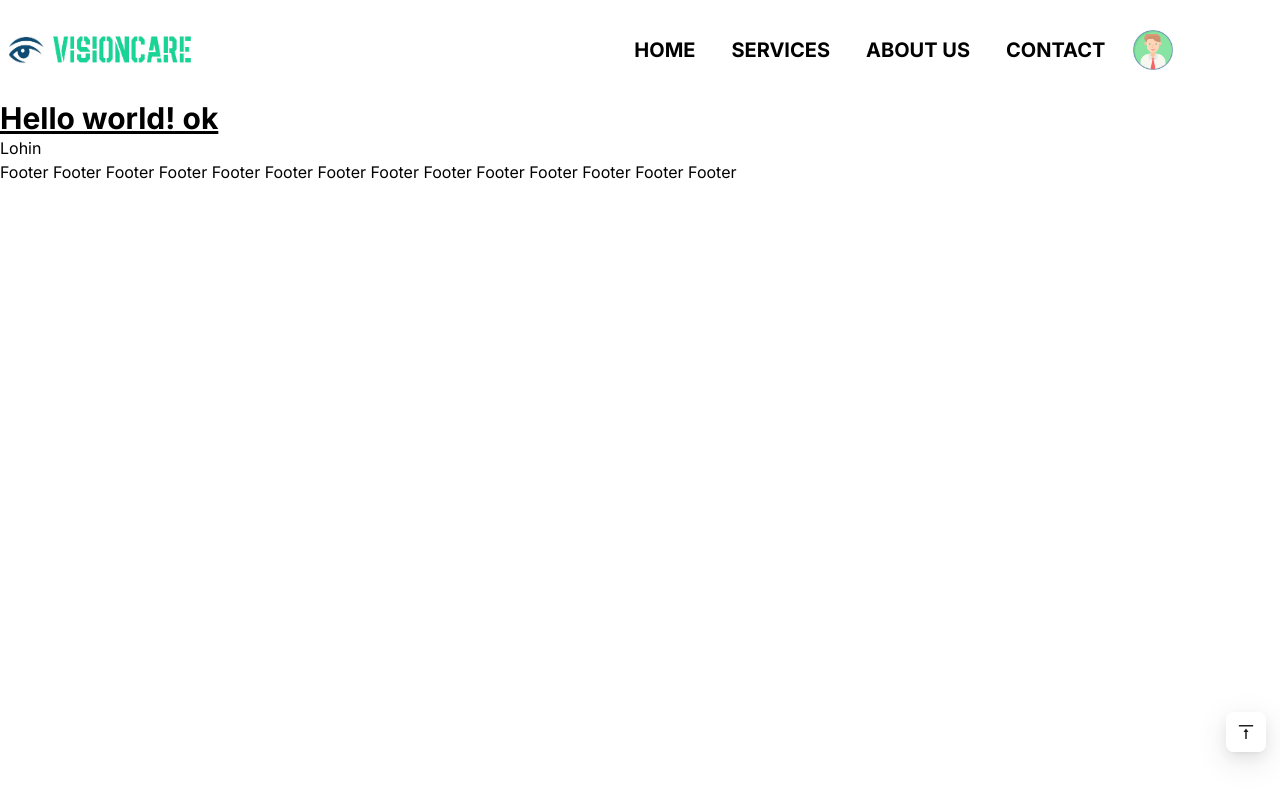
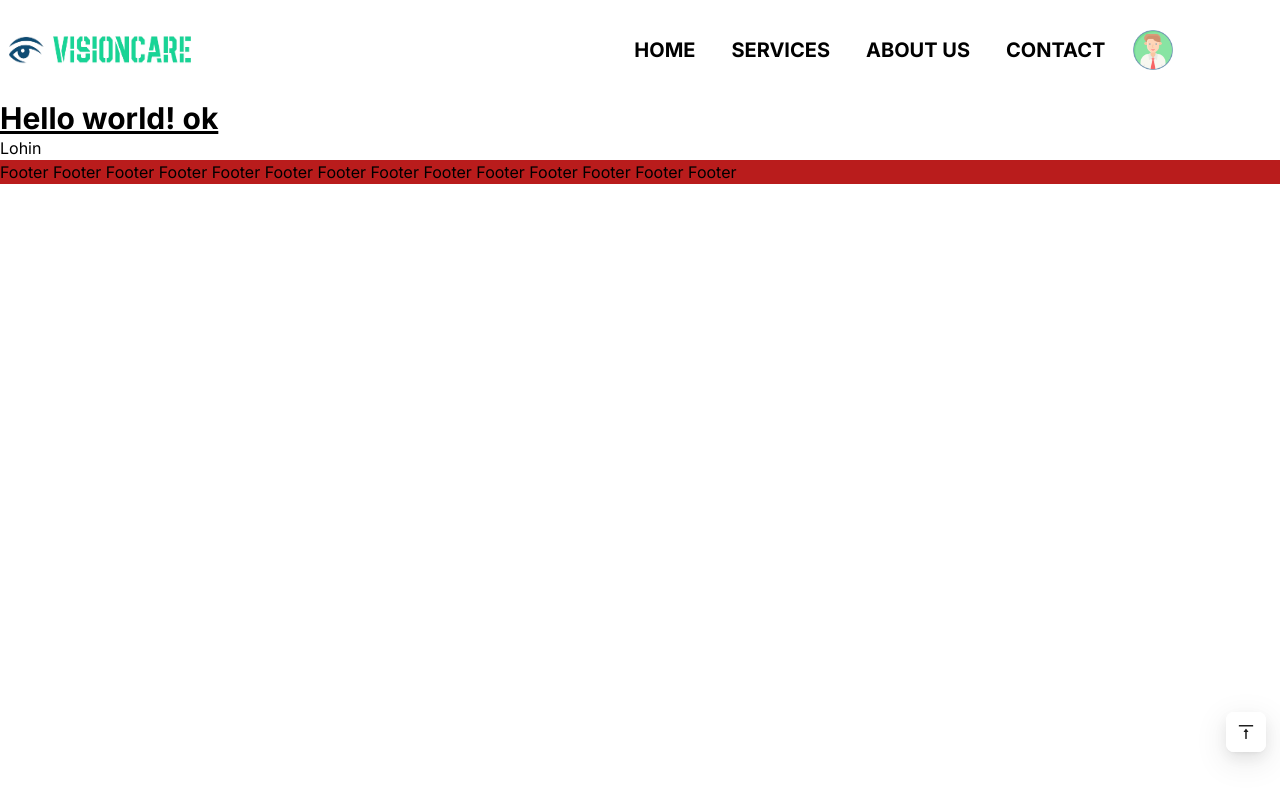
Before and after one commit to akashsdk/shaplamart, a Next.js app: page / in a window 1280 px wide. Built offline with nearby package versions, Linux system fonts and the light colour scheme.

Commit message:
Update Footer.tsx

```diff
--- a/src/app/components/Footer.tsx
+++ b/src/app/components/Footer.tsx
@@ -3,7 +3,7 @@ import React from 'react'
 
 function Footer() {
   return (
-    <div className=''>
+    <div className='bg-red-700'>
       Footer
       Footer
       Footer
```
